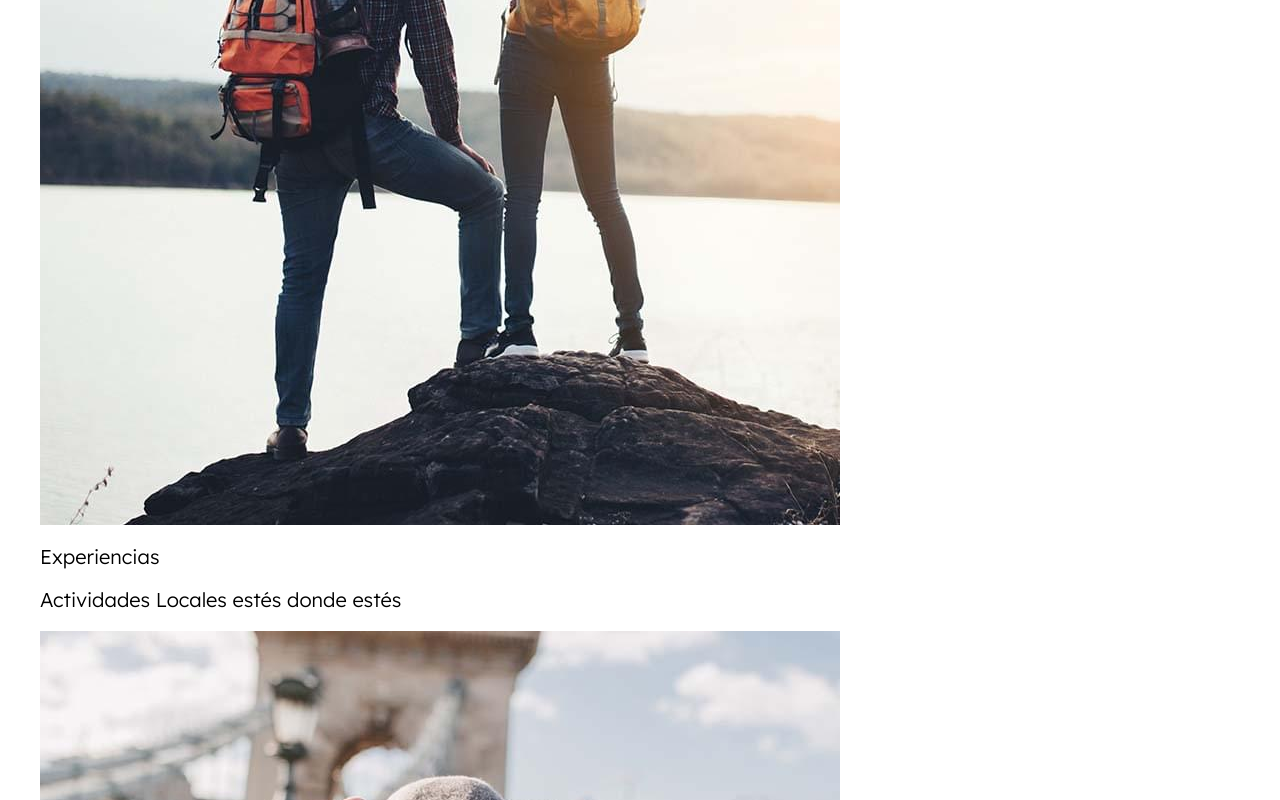
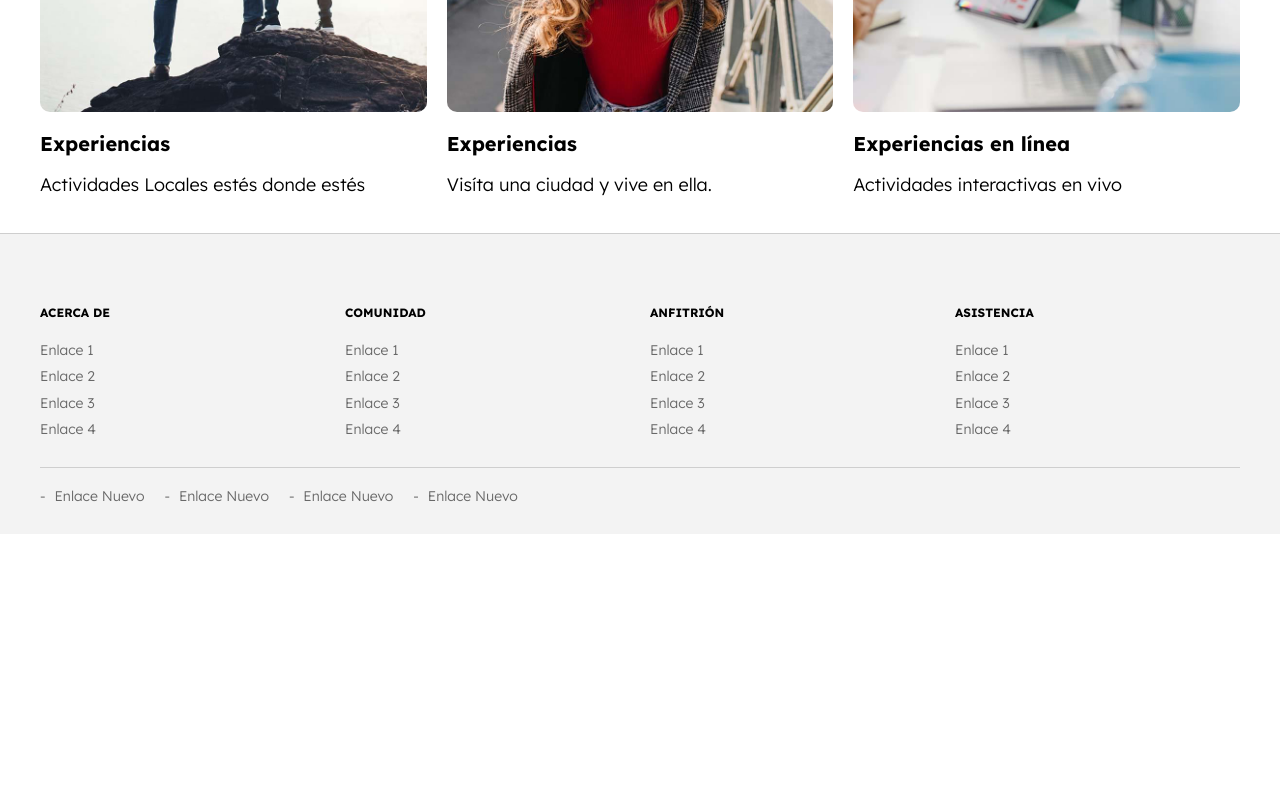
Before and after one commit to vegas29/airbnb, a website: page index.html in a window 1280 px wide. Shown: the part 2580-3380 px from the top of the page. After the commit the page ends 3114 px from the top, so only its background shows below. Drawn offline with Linux system fonts and the light colour scheme.

Commit message:
footer, listo

```diff
--- a/src/scss/app.scss
+++ b/src/scss/app.scss
@@ -1,3 +1,4 @@
 @use 'base';
 @use 'ui/header';
 @use 'ui/contenido';
+@use 'ui/footer';
--- /dev/null
+++ b/src/scss/ui/contenido/_experiencias.scss
@@ -0,0 +1,31 @@
+@use 'base/variables' as v;
+@use 'base/mixins' as m;
+
+.experiencias{
+
+    &__listado{
+        display: grid;
+        grid-template-columns: repeat(3, 30rem);
+        column-gap: 2rem;
+        @include m.scrollHorizontal;
+        @include m.tablet {
+            @include m.grid(3, 2rem);
+        }
+    }
+}
+
+.experiencia{
+
+    &__imagen{
+        border-radius: 1rem;
+    }
+
+    &__titulo{
+        font-weight: 700;
+        font-size: 2rem;
+    }
+
+    &__descripcion{
+        font-size: 1.8rem;
+    }
+}
--- a/src/scss/ui/contenido/_index.scss
+++ b/src/scss/ui/contenido/_index.scss
@@ -1,3 +1,4 @@
 @forward 'destinos';
 @forward 'lugares';
 @forward 'anfitrion';
+@forward 'experiencias';
--- /dev/null
+++ b/src/scss/ui/footer/_footer.scss
@@ -0,0 +1,53 @@
+@use 'base/variables' as v;
+@use 'base/mixins' as m;
+
+.footer{
+    background-color: lighten(v.$grisClaro, 7%);
+    border-top: 1px solid lighten(v.$gris, 40%);
+    padding-top: 5rem;
+    &__grid{
+        @include m.tablet {
+            @include m.grid(2, 2rem);
+        }
+
+        @include m.desktop {
+            @include m.grid(4, 2rem)
+        }
+    }
+
+    &__heading{
+        text-transform: uppercase;
+        font-size: 1.2rem;
+    }
+
+    &__enlace{
+        display: block;
+        color: v.$gris;
+        font-size: 1.4rem;
+        margin-bottom: 1rem;
+    }
+
+    &__barra{
+        border-top: 1px solid lighten(v.$gris, 40%);
+        margin-top: 2rem;
+        padding: 2rem 0;
+    }
+
+    &__barranav{
+        display: flex;
+        flex-direction: column;
+
+        @include m.tablet {
+            flex-direction: row;
+            gap: 2rem;
+        }
+    }
+
+    &__enlace--barra{
+
+        &::before{
+            content: ' - ';
+            margin-right: .5rem;
+        }
+    }
+}
--- /dev/null
+++ b/src/scss/ui/footer/_index.scss
@@ -0,0 +1 @@
+@forward 'footer';
```
Also changed, not shown: build/css/app.css, 1 other file.
